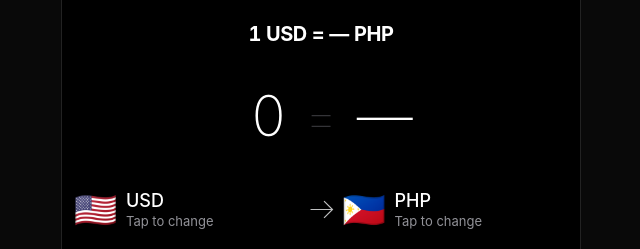
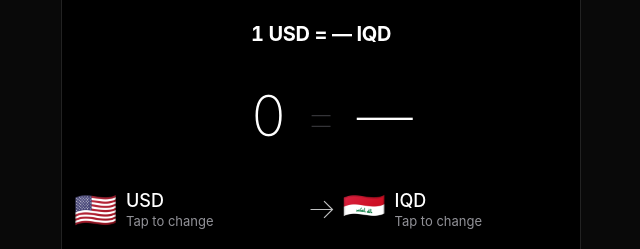
Before and after one commit to mazenmix/currency, a plain HTML site: page index.html in a window 1280 px wide. Shown: the top 249 px of the page, without its empty margins (319-959 px from the left). Drawn offline with Linux system fonts and the light colour scheme; no server answers.

Commit message:
Default new MX Currency visitors to USD → IQD

```diff
--- a/index.html
+++ b/index.html
@@ -82,7 +82,7 @@ footer{background:#1b1b1d;flex:0 0 56px;height:56px;display:flex;align-items:cen
 <body>
 <main id="app">
  <header>
-  <div id="rate" aria-live="polite">1 USD = — PHP</div>
+  <div id="rate" aria-live="polite">1 USD = — IQD</div>
   </header>
  <section class="display" aria-label="Conversion display">
   <div class="amount" id="entered">0</div><span class="equals">=</span><button class="amount" id="converted" title="Copy result">0</button>
@@ -90,7 +90,7 @@ footer{background:#1b1b1d;flex:0 0 56px;height:56px;display:flex;align-items:cen
  <section class="pair">
   <button id="fromSelect" aria-label="Starting Currency"><span id="fromFlag" class="flag">🇺🇸</span><span class="info"><span id="fromCode" class="code">USD</span><span class="hint">Tap to change</span></span></button>
   <svg class="arrow" viewBox="0 0 32 32" fill="none" stroke="currentColor" stroke-width="1.4"><path d="M3 16h26m-10-10 10 10-10 10"/></svg>
-  <button id="toSelect" aria-label="Ending Currency"><span id="toFlag" class="flag">🇵🇭</span><span class="info"><span id="toCode" class="code">PHP</span><span class="hint">Tap to change</span></span></button>
+  <button id="toSelect" aria-label="Ending Currency"><span id="toFlag" class="flag">🇮🇶</span><span class="info"><span id="toCode" class="code">IQD</span><span class="hint">Tap to change</span></span></button>
  </section>
  <section class="pad" aria-label="Calculator keypad">
   <button class="key" data-n="7">7</button><button class="key" data-n="8">8</button><button class="key" data-n="9">9</button>
@@ -119,7 +119,7 @@ const ACTIVE=new Set("AED AFN ALL AMD AOA ARS AUD AWG AZN BAM BBD BDT BHD BIF BM
 const F=Object.fromEntries(('USD:🇺🇸 EUR:🇪🇺 GBP:🇬🇧 IQD:🇮🇶 PHP:🇵🇭 IDR:🇮🇩 TRY:🇹🇷 THB:🇹🇭 VND:🇻🇳 AED:🇦🇪 SAR:🇸🇦 QAR:🇶🇦 KWD:🇰🇼 BHD:🇧🇭 OMR:🇴🇲 JOD:🇯🇴 EGP:🇪🇬 MYR:🇲🇾 SGD:🇸🇬 JPY:🇯🇵 CNY:🇨🇳 HKD:🇭🇰 KRW:🇰🇷 INR:🇮🇳 AUD:🇦🇺 NZD:🇳🇿 CAD:🇨🇦 CHF:🇨🇭 ARS:🇦🇷 BRL:🇧🇷 MXN:🇲🇽 RUB:🇷🇺 VND:🇻🇳 AFN:🇦🇫 BDT:🇧🇩 PKR:🇵🇰 ZAR:🇿🇦 EUR:🇪🇺').split(' ').map(x=>[x.slice(0,3),x.slice(4)]));
 const defaultFav=[['USD','PHP'],['USD','IQD'],['USD','IDR'],['USD','TRY'],['USD','THB'],['USD','VND']];
 let saved={};try{saved=JSON.parse(localStorage.getItem(K)||'{}')}catch{}
-const s={from:ACTIVE.has(saved.from)?saved.from:'USD',to:ACTIVE.has(saved.to)?saved.to:'PHP',input:'',favorites:(Array.isArray(saved.favorites)?saved.favorites:defaultFav).filter(p=>Array.isArray(p)&&p.length===2&&ACTIVE.has(p[0])&&ACTIVE.has(p[1])),rates:{USD:1,...(saved.rates||{})},meta:saved.meta||{},updated:saved.updated||null,screen:'',query:'',busy:false,lastBase:0};
+const s={from:ACTIVE.has(saved.from)?saved.from:'USD',to:ACTIVE.has(saved.to)?saved.to:'IQD',input:'',favorites:(Array.isArray(saved.favorites)?saved.favorites:defaultFav).filter(p=>Array.isArray(p)&&p.length===2&&ACTIVE.has(p[0])&&ACTIVE.has(p[1])),rates:{USD:1,...(saved.rates||{})},meta:saved.meta||{},updated:saved.updated||null,screen:'',query:'',busy:false,lastBase:0};
 if(s.rates.IQD>0&&s.rates.IQD<4)s.rates.IQD*=1000;if(s.rates.IQD>=80&&s.rates.IQD<=350)s.rates.IQD*=10;
 if(s.rates.IQD&&!(s.rates.IQD>=800&&s.rates.IQD<=3500))delete s.rates.IQD;
 function save(){try{localStorage.setItem(K,JSON.stringify({from:s.from,to:s.to,favorites:s.favorites,rates:s.rates,meta:s.meta,updated:s.updated}))}catch{}}
```
